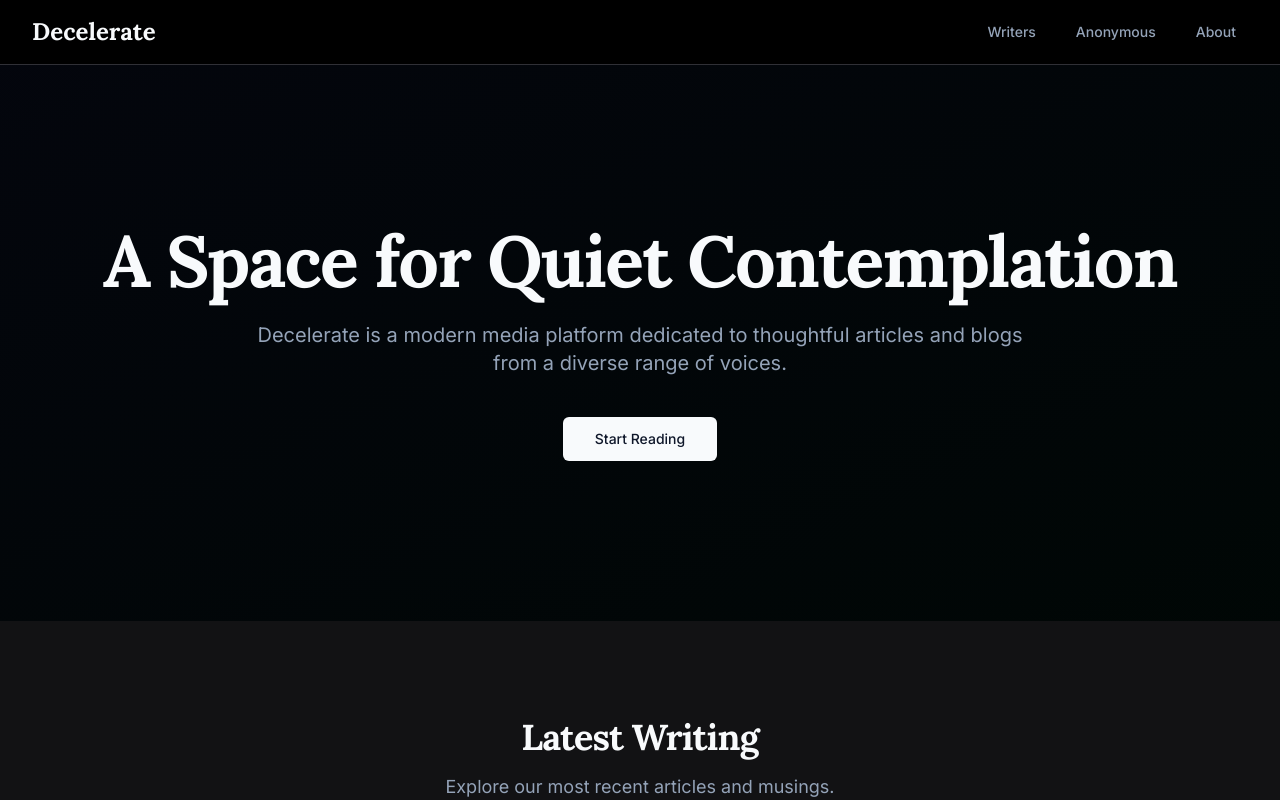
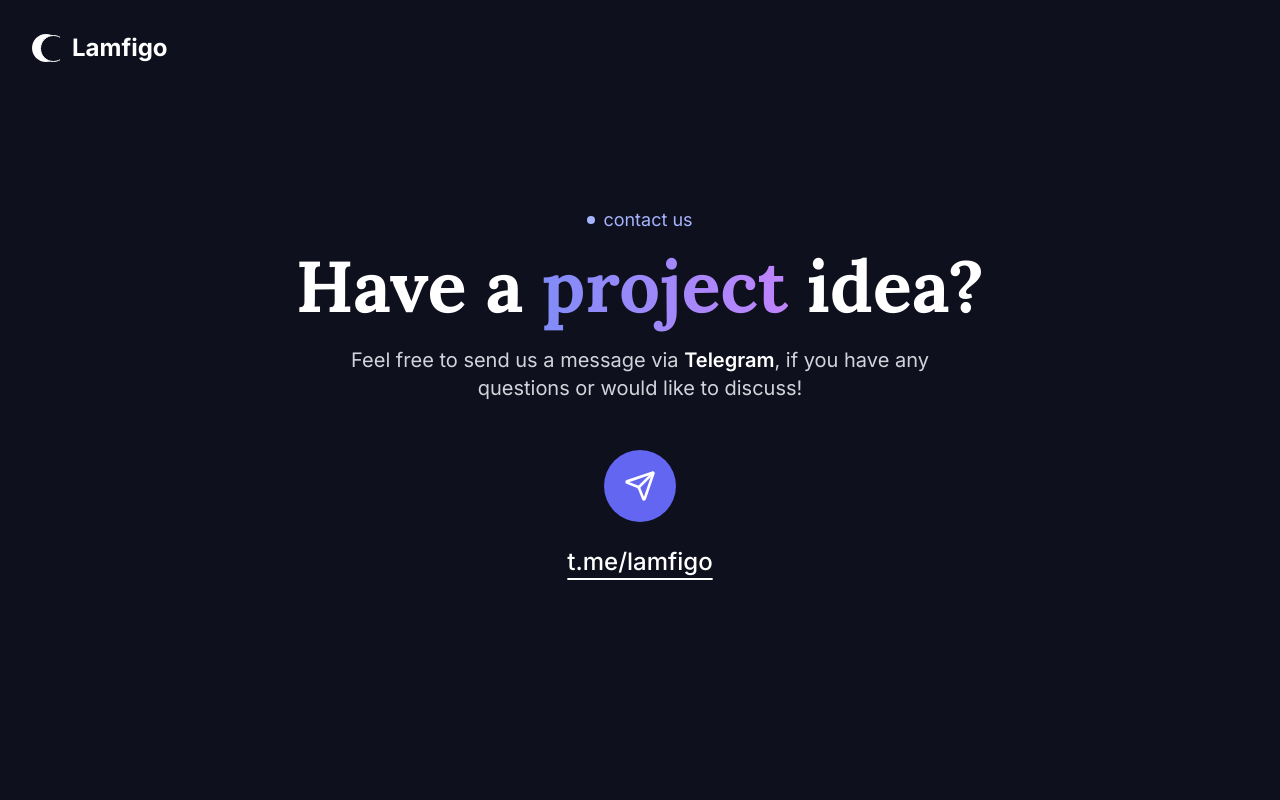
Before and after one commit to CmdU0/deceleratewebsite, a React (Vite) app: page / in a window 1280 px wide. Shown: the top 800 px of the page. Built offline with nearby package versions, Linux system fonts and the light colour scheme.

Commit message:
[dyad] Rebuilt the homepage UI from the provided image - wrote 3 file(s)

```diff
--- /dev/null
+++ b/src/components/ContactSection.tsx
@@ -0,0 +1,39 @@
+import LamfigoLogo from "@/components/LamfigoLogo";
+import { Send } from "lucide-react";
+
+const ContactSection = () => {
+  return (
+    <div className="bg-[#0F101E] text-white min-h-screen flex flex-col p-4 md:p-8 font-sans">
+      <header className="w-full max-w-7xl mx-auto">
+        <LamfigoLogo />
+      </header>
+
+      <main className="flex-grow flex flex-col items-center justify-center text-center -mt-8 md:-mt-12">
+        <div className="flex items-center space-x-2 text-lg text-indigo-300">
+          <span className="w-2 h-2 bg-indigo-300 rounded-full"></span>
+          <span>contact us</span>
+        </div>
+
+        <h1 className="text-5xl md:text-7xl font-bold mt-4 leading-tight">
+          Have a <span className="bg-gradient-to-r from-indigo-400 to-purple-400 text-transparent bg-clip-text">project</span> idea?
+        </h1>
+
+        <p className="mt-6 text-lg md:text-xl max-w-2xl text-gray-300">
+          Feel free to send us a message via <strong className="text-white font-semibold">Telegram</strong>, if you
+          have any questions or would like to discuss!
+        </p>
+
+        <div className="mt-12 flex flex-col items-center space-y-6">
+          <a href="https://t.me/lamfigo" target="_blank" rel="noopener noreferrer" className="bg-indigo-500 hover:bg-indigo-600 transition-colors rounded-full p-5 group">
+            <Send className="w-8 h-8 text-white transform group-hover:scale-110 transition-transform" />
+          </a>
+          <a href="https://t.me/lamfigo" target="_blank" rel="noopener noreferrer" className="text-2xl font-medium underline underline-offset-8 hover:text-gray-200 transition-colors">
+            t.me/lamfigo
+          </a>
+        </div>
+      </main>
+    </div>
+  );
+};
+
+export default ContactSection;
--- /dev/null
+++ b/src/components/LamfigoLogo.tsx
@@ -0,0 +1,13 @@
+import React from 'react';
+
+const LamfigoLogo = () => (
+  <div className="flex items-center space-x-3">
+    <svg width="28" height="28" viewBox="0 0 28 28" fill="none" xmlns="http://www.w3.org/2000/svg">
+        <path d="M14 28C21.732 28 28 21.732 28 14C28 6.26801 21.732 0 14 0C6.26801 0 0 6.26801 0 14C0 21.732 6.26801 28 14 28Z" fill="white"/>
+        <path d="M21.5 27.5C14.3025 27.5 8.5 21.6975 8.5 14.5C8.5 7.30254 14.3025 1.5 21.5 1.5C28.6975 1.5 34.5 7.30254 34.5 14.5C34.5 21.6975 28.6975 27.5 21.5 27.5Z" fill="#0F101E" stroke="white"/>
+    </svg>
+    <span className="text-2xl font-bold text-white">Lamfigo</span>
+  </div>
+);
+
+export default LamfigoLogo;
--- a/src/pages/Index.tsx
+++ b/src/pages/Index.tsx
@@ -1,20 +1,8 @@
-import Navbar from "@/components/Navbar";
-import Hero from "@/components/Hero";
-import LatestWriting from "@/components/LatestWriting";
-import Footer from "@/components/Footer";
-import ScrollingBlogs from "@/components/ScrollingBlogs";
+import ContactSection from "@/components/ContactSection";
 
 const Index = () => {
   return (
-    <div className="bg-background text-foreground min-h-screen flex flex-col">
-      <Navbar />
-      <main className="flex-grow">
-        <Hero />
-        <LatestWriting />
-        <ScrollingBlogs />
-      </main>
-      <Footer />
-    </div>
+    <ContactSection />
   );
 };
 
```
